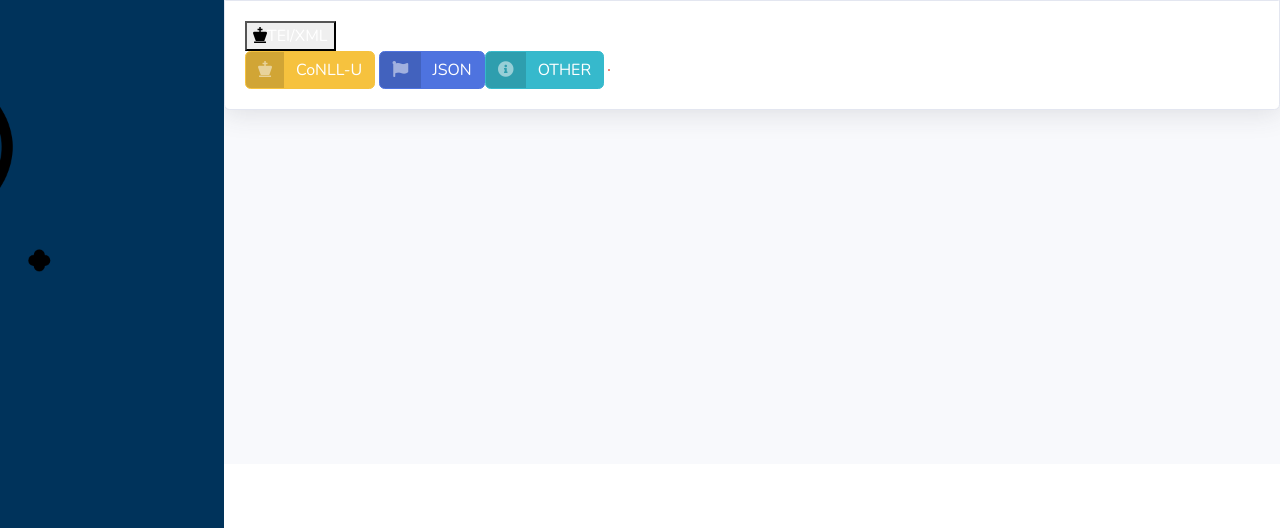
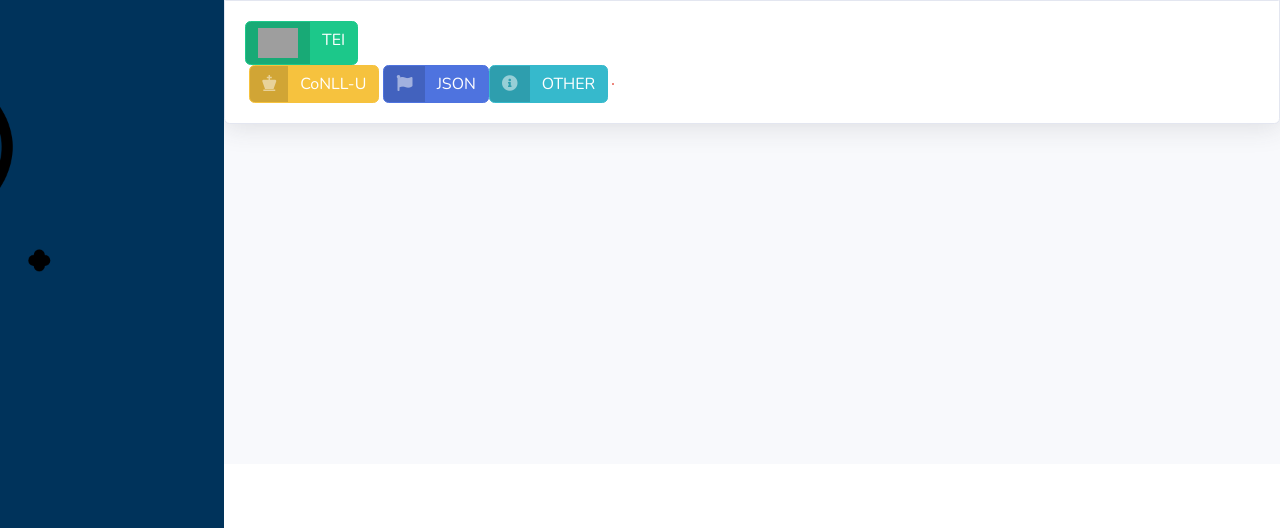
Before and after one commit to standoff-nlp/cadet, a Django app: template cadet_app/templates/export.html in a window 1280 px wide. Shown: the part 272-800 px from the top of the page. Run offline with Django 3.2, Linux system fonts and the light colour scheme; the template is opened without the code that fills it, so the values that code supplies are empty; some libraries are stand-ins or nearby versions; grey boxes are pictures that could not be loaded.

Commit message:
basic tei export working

```diff
--- a/cadet_app/static/css/custom.css
+++ b/cadet_app/static/css/custom.css
@@ -146,3 +146,37 @@ div.modal-content{
         -o-box-shadow: none;
         box-shadow: none;
         }
+
+@font-face {
+  font-family: 'icomoon';
+  src:  url('fonts/icomoon.eot?ntiasw');
+  src:  url('fonts/icomoon.eot?ntiasw#iefix') format('embedded-opentype'),
+    url('fonts/icomoon.ttf?ntiasw') format('truetype'),
+    url('fonts/icomoon.woff?ntiasw') format('woff'),
+    url('fonts/icomoon.svg?ntiasw#icomoon') format('svg');
+  font-weight: normal;
+  font-style: normal;
+  font-display: block;
+}
+
+[class^="icon-"], [class*=" icon-"] {
+  /* use !important to prevent issues with browser extensions that change fonts */
+  font-family: 'icomoon' !important;
+  speak: none;
+  font-style: normal;
+  font-weight: normal;
+  font-variant: normal;
+  text-transform: none;
+  line-height: 1;
+
+  /* Better Font Rendering =========== */
+  -webkit-font-smoothing: antialiased;
+  -moz-osx-font-smoothing: grayscale;
+}
+
+.icon-noun_Space_1758780:before {
+  content: "\e900";
+}
+.icon-noun_Space_1065708:before {
+  content: "\e901";
+}
--- a/cadet_app/templates/export.html
+++ b/cadet_app/templates/export.html
@@ -27,19 +27,23 @@
     </div>
 </div>
 
-<div class="shadow card"><a class="btn btn-link text-left card-header font-weight-bold" data-toggle="collapse" aria-expanded="true" aria-controls="collapse-4" href="#collapse-4" role="button">Export: {{request.session.project_title}} ~ {{ request.session.text_title }}</a>
+<div class="shadow card"><a class="btn btn-link text-left card-header font-weight-bold" data-toggle="collapse" aria-expanded="true" aria-controls="collapse-4" href="#collapse-4" role="button"> Export: {{request.session.project_title}} ~ {{ request.session.text_title }}</a>
 <div class="collapsed" id="collapse-4">
     <div class="card-body">
         <p class="m-0"></p>
         <form method="post">
             {% csrf_token %}
-    <button type="submit" value="TEI"><i class="fas fa-chess-king"></i></span><span class="text-white text">TEI/XML</span></button>
-                                                        <input type="hidden" name="export_type" value='TEI'>
+
+    <button class="btn btn-success btn-icon-split" type="submit" value="TEI">
+        <span class="text-white-50 icon"> <img style="height: 30px;" src="{% static 'img/slider-white.png' %}"/></span>
+
+       <span class="text-white text">TEI</span></span></a></button>
+    <input type="hidden" name="export_type" value='TEI'>
 
 </form>
 
 
-
+<i class="fas fa-alien-monster"></i>
         <a class="btn btn-warning btn-icon-split" role="button"><span class="text-white-50 icon"><i class="fas fa-chess-king"></i></span><span class="text-white text">CoNLL-U</span></a>
         <a class="btn btn-primary btn-icon-split"
         role="button"><span class="text-white-50 icon"><i class="fas fa-flag"></i></span><span class="text-white text">JSON</span></a><a class="btn btn-info btn-icon-split" role="button"><span class="text-white-50 icon"><i class="fas fa-info-circle"></i></span><span class="text-white text">OTHER</span></a>
--- a/cadet_app/views.py
+++ b/cadet_app/views.py
@@ -13,6 +13,7 @@ from cadet_app.utils import (
     matcher,
     update_spacy_langs,
     add_annotations,
+    export_tei,
 )
 from cadet_app.handle_uploaded_file import handle_uploaded_file, handle_url_file
 from cadet_app.models import *
@@ -329,7 +330,7 @@ def export(request):
         export_type = request.POST.get("export_type", None)
 
         if export_type == "TEI":
-            content = add_annotations(text, project) #TODO new function that returns TEI not HTML
+            content = export_tei(text, project) #TODO new function that returns TEI not HTML
             filename = slugify(f"{ project.title}{text.title}") + '.xml'
             response = HttpResponse(content, content_type='xml/tei')
             response['Content-Disposition'] = 'attachment; filename={0}'.format(filename)
```
Also changed, not shown: cadet_app/utils.py (+21 -0 lines).
